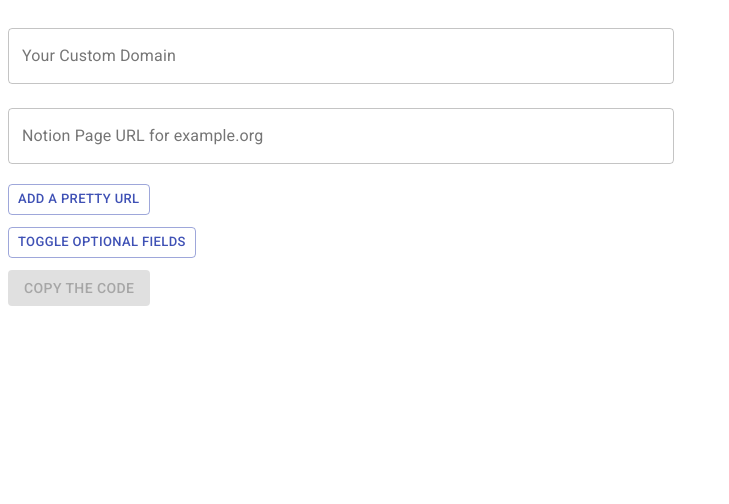
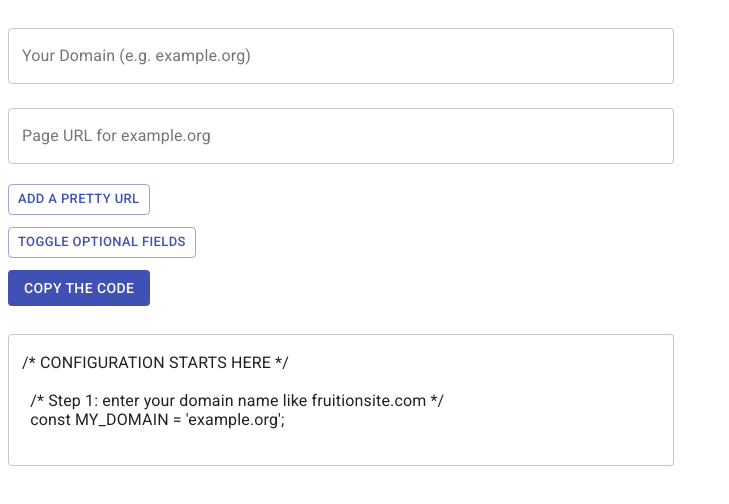
Before and after one commit to stephenou/fruitionsite, a React (Create React App) app: page / in a window 1280 px wide. Shown: the top 504 px of the page, without its empty margins (0-729 px from the left). Built offline with nearby package versions, Linux system fonts and the light colour scheme.

Commit message:
Misc fixes

```diff
--- a/src/App.js
+++ b/src/App.js
@@ -35,29 +35,38 @@ export default function App() {
   const [googleFont, setGoogleFont] = useState("");
   const [customScript, setCustomScript] = useState("");
   const [optional, setOptional] = useState(false);
+  const [copied, setCopied] = useState(false);
   const handleMyDomain = e => {
     setMyDomain(e.target.value);
+    setCopied(false);
   };
   const handleNotionUrl = e => {
     setNotionUrl(e.target.value);
+    setCopied(false);
   };
   const handlePageTitle = e => {
     setPageTitle(e.target.value);
+    setCopied(false);
   };
   const handlePageDescription = e => {
     setPageDescription(e.target.value);
+    setCopied(false);
   };
   const handleGoogleFont = e => {
     setGoogleFont(e.target.value);
+    setCopied(false);
   };
   const handleCustomScript = e => {
     setCustomScript(e.target.value);
+    setCopied(false);
   };
   const addSlug = () => {
     setSlugs([...slugs, ["", ""]]);
+    setCopied(false);
   };
   const deleteSlug = index => {
     setSlugs([...slugs.slice(0, index), ...slugs.slice(index + 1)]);
+    setCopied(false);
   };
   const handleCustomURL = (value, index) => {
     setSlugs([
@@ -65,6 +74,7 @@ export default function App() {
       [value, slugs[index][1]],
       ...slugs.slice(index + 1)
     ]);
+    setCopied(false);
   };
   const handleNotionPageURL = (value, index) => {
     setSlugs([
@@ -72,23 +82,24 @@ export default function App() {
       [slugs[index][0], value],
       ...slugs.slice(index + 1)
     ]);
+    setCopied(false);
   };
   const handleOptional = () => {
     setOptional(!optional);
   };
   const domain = myDomain || DEFAULT_DOMAIN;
+  const url = notionUrl || DEFAULT_NOTION_URL;
   const myDomainHelperText = !validDomain(domain)
     ? "Please enter a valid domain"
     : undefined;
   const notionUrlHelperText = !validNotionUrl(notionUrl)
-    ? "Please enter a valid Notion URL"
+    ? "Please enter a valid Notion Page URL"
     : undefined;
-  const noError =
-    domain && notionUrl && !myDomainHelperText && !notionUrlHelperText;
+  const noError = !myDomainHelperText && !notionUrlHelperText;
   const script = noError
     ? code({
-        myDomain,
-        notionUrl,
+        myDomain: domain,
+        notionUrl: url,
         slugs,
         pageTitle,
         pageDescription,
@@ -101,13 +112,14 @@ export default function App() {
     if (!noError) return;
     textarea.current.select();
     document.execCommand("copy");
+    setCopied(true);
   };
   return (
     <section style={{ maxWidth: 666 }}>
       <TextField
         fullWidth
         helperText={myDomainHelperText}
-        label="Your Custom Domain"
+        label="Your Domain (e.g. example.org)"
         onChange={handleMyDomain}
         margin="normal"
         placeholder={DEFAULT_DOMAIN}
@@ -117,7 +129,7 @@ export default function App() {
       <TextField
         fullWidth
         helperText={notionUrlHelperText}
-        label={`Notion Page URL for ${DEFAULT_DOMAIN}`}
+        label={`Page URL for ${domain}`}
         margin="normal"
         onChange={handleNotionUrl}
         placeholder={DEFAULT_NOTION_URL}
@@ -135,7 +147,7 @@ export default function App() {
                 )
               }}
               key="key"
-              label="Custom URL"
+              label="Pretty URL"
               margin="normal"
               placeholder="about"
               onChange={e => handleCustomURL(e.target.value, index)}
@@ -144,7 +156,7 @@ export default function App() {
             />
             <TextField
               fullWidth
-              label={`Notion Page URL for ${domain}/${customUrl || "about"}`}
+              label={`Page URL for ${domain}/${customUrl || "about"}`}
               key="value"
               margin="normal"
               placeholder={DEFAULT_NOTION_URL}
@@ -229,7 +241,7 @@ export default function App() {
           disableElevation
           onClick={copy}
         >
-          Copy the code
+          {copied ? "Copied!" : "Copy the code"}
         </Button>
       </section>
       {noError ? (
```
